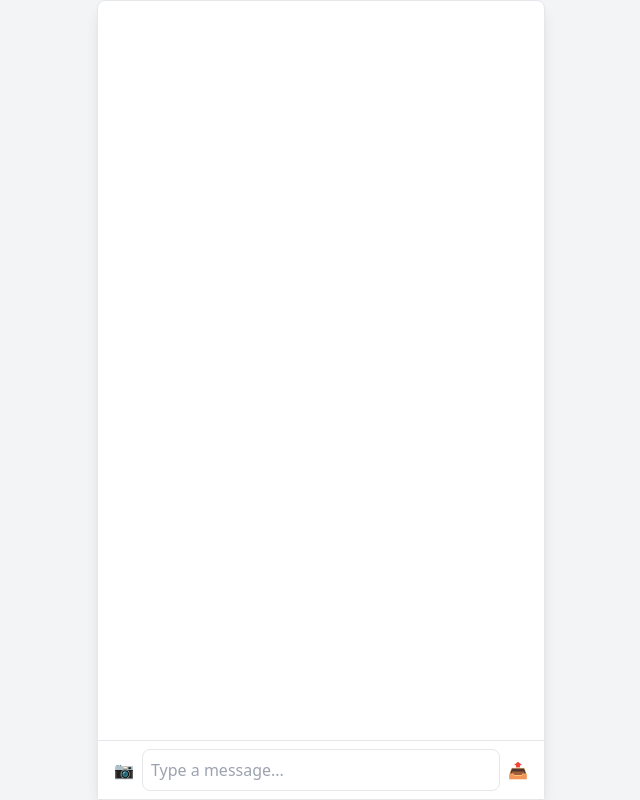
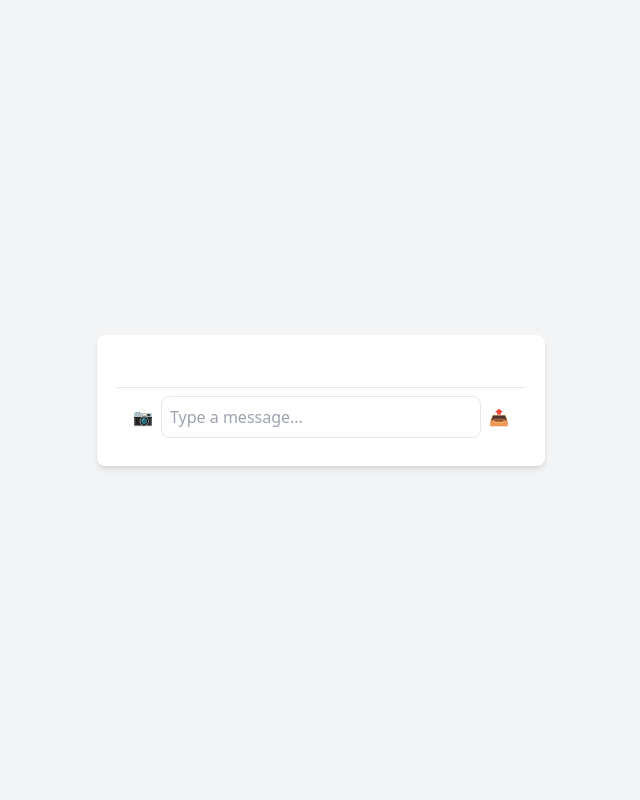
Before and after one commit to clean17/random-player, a Flask app: page /func/chat in a window 1280 px wide. Shown: the whole page, without its empty margins (319-959 px from the left). Run offline with Flask 3, Linux system fonts and the light colour scheme; parts of the project's set-up code (start-up, migrations or seed data) failed here and were passed over; some libraries are stand-ins or nearby versions.

Commit message:
mod chat_ui css

```diff
--- a/app/templates/chat_ui.html
+++ b/app/templates/chat_ui.html
@@ -7,14 +7,17 @@
     <script src="https://cdn.tailwindcss.com"></script>
 </head>
 <body class="flex justify-center items-center h-screen bg-gray-100">
-<div class="flex flex-col h-full w-full max-w-md mx-auto border rounded-lg shadow-lg bg-white">
-    <div class="flex-1 overflow-y-auto space-y-2 p-4" id="chat-container">
+<!-- 컨테이너 스타일 반영 -->
+<div class="bg-white p-5 shadow-md rounded-lg w-full max-w-screen w-screen max-w-md mx-auto text-center overflow-hidden">
+    <!-- 채팅 메시지 목록 -->
+    <div class="flex flex-col h-full max-h-[80vh] overflow-y-auto space-y-2 p-4" id="chat-container">
         {% for msg in messages %}
         <div class="p-2 rounded-lg max-w-[70%] {% if msg.sender == 'me' %}bg-blue-200 self-end text-right{% else %}bg-gray-200 self-start{% endif %}">
             {{ msg.text }}
         </div>
         {% endfor %}
     </div>
+    <!-- 입력 영역 -->
     <div class="flex items-center border-t p-2 bg-white">
         <button class="p-2 text-gray-500 hover:text-gray-700">
             📷
```
